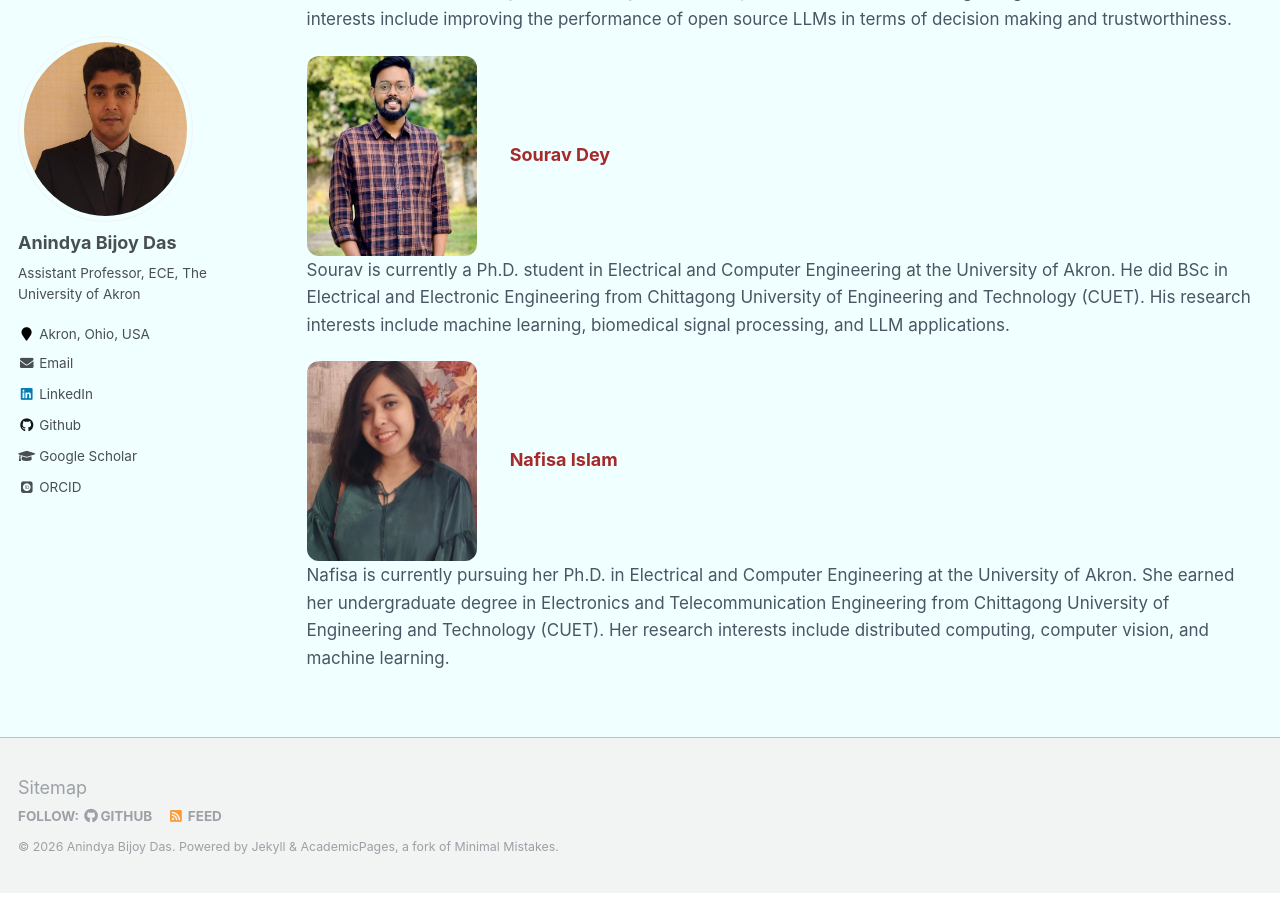
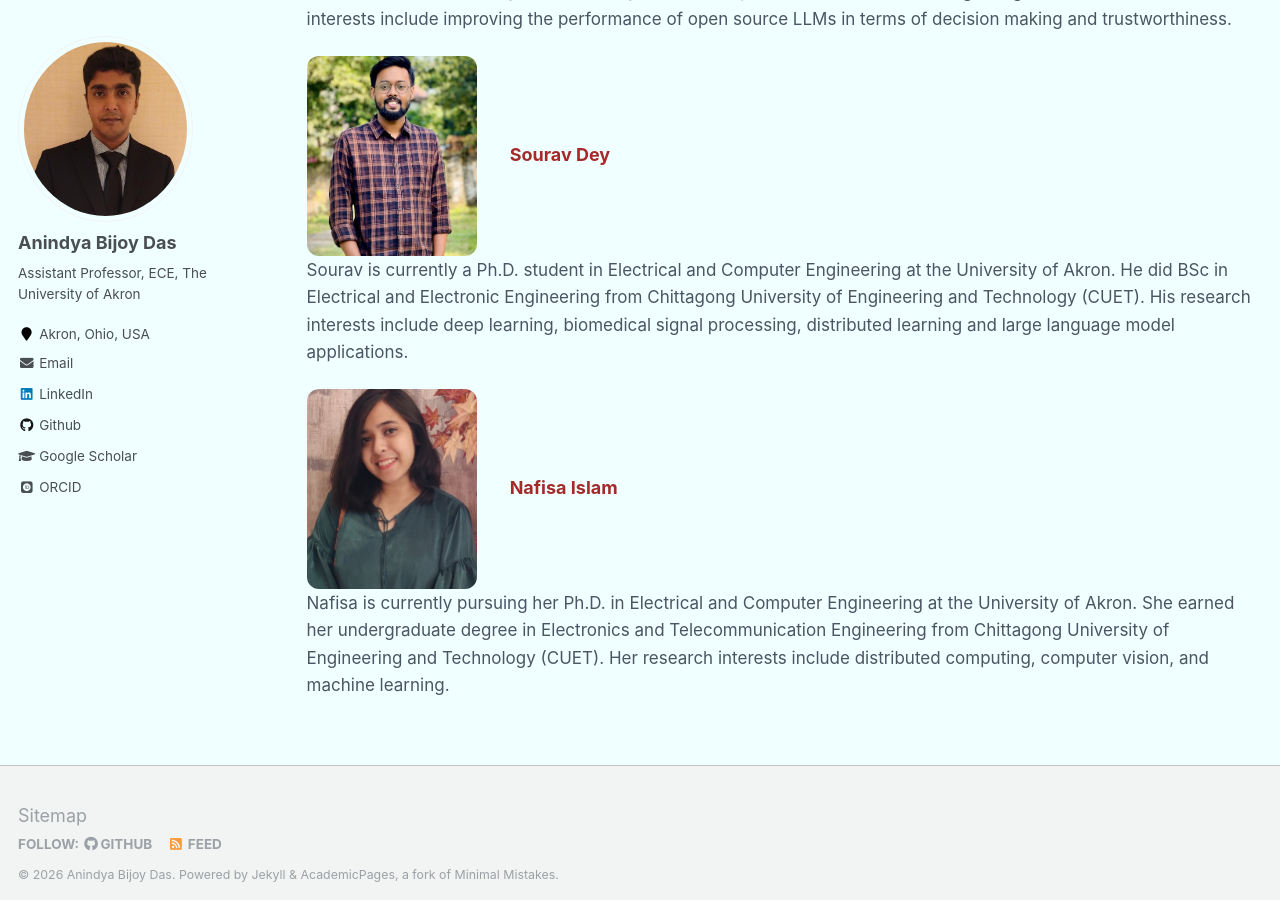
Before and after one commit to anindyabijoydas/portfolio, a Jekyll site: the page built from _pages/axiom.md, in a window 1280 px wide and 900 px high, scrolled down 1147 px. Built offline with Jekyll 4.4.1, drawn with Linux system fonts in a browser that asks for light colours; some web fonts are replaced.

Commit message:
Update axiom.md

```diff
--- a/_pages/axiom.md
+++ b/_pages/axiom.md
@@ -84,7 +84,7 @@ Arijit is a PhD student in in Electrical and Computer Engineering at the Univers
      style="width:170px; height:200px; object-fit:cover; border-radius:12px; margin-right:28px;">
 <span style="color:#A52A2A; font-size:18px; font-weight:700;">Sourav Dey</span><br/>
 <span style="font-size:17px; color:#4B5563;">
-Sourav is currently a Ph.D. student in Electrical and Computer Engineering at the University of Akron. He did BSc in Electrical and Electronic Engineering from Chittagong University of Engineering and Technology (CUET). His research interests include machine learning, biomedical signal processing, and LLM applications.
+Sourav is currently a Ph.D. student in Electrical and Computer Engineering at the University of Akron. He did BSc in Electrical and Electronic Engineering from Chittagong University of Engineering and Technology (CUET). His research interests include deep learning, biomedical signal processing, distributed learning and large language model applications.
 </span>
 </p>
 
```
